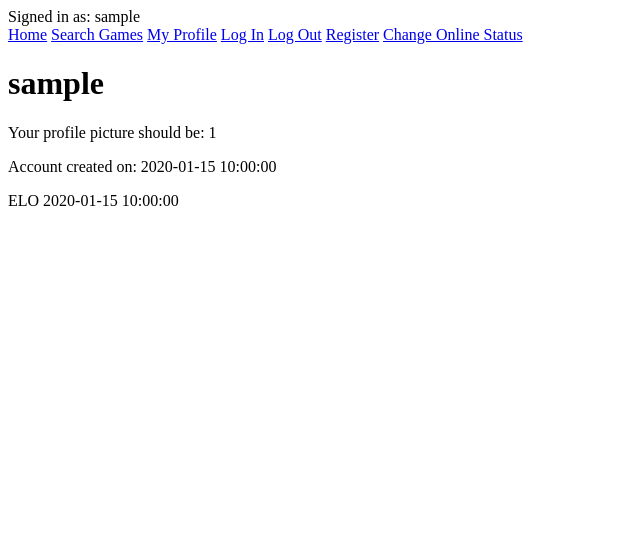
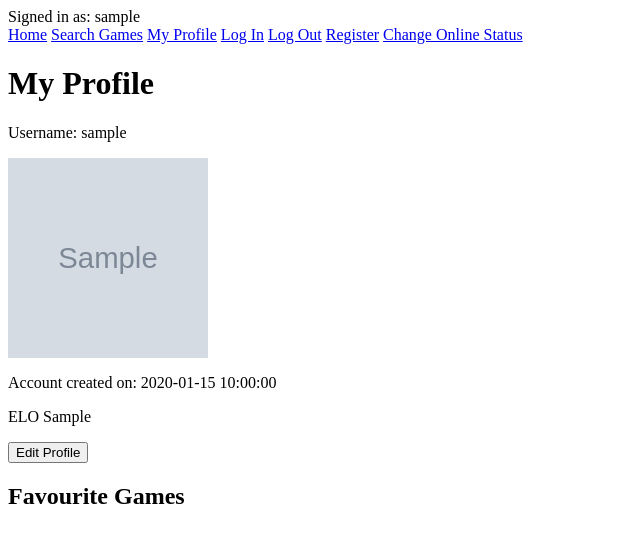
Before and after one commit to EJNicolas/CheckMate, a PHP site: page /profile.php in a window 1280 px wide. Shown: the top 543 px of the page, without its empty margins (0-640 px from the left). Run offline with PHP 8.4, Linux system fonts and the light colour scheme; the visitor is signed in with stand-in values (Sample User, id 1); tables that the repository leaves empty or names only in its code hold one stand-in row (values such as "Sample post"); grey boxes marked "Sample" are stand-in pictures.

Commit message:
Added user profile editing
Added images for pfps, added an edit button to profile and added some simple js to show and hide the editing menu

```diff
--- /dev/null
+++ b/js/profile.js
@@ -0,0 +1,13 @@
+$(document).ready(function(){
+  var editButton = $("#edit-profile-button");
+  var cancelButton = $("#cancel-button");
+
+  editButton.on("click", function(){
+    $("#edit-form").removeAttr('hidden');
+  });
+
+  cancelButton.on("click", function(){
+    $("#edit-form").attr('hidden', true);
+  });
+
+});
--- /dev/null
+++ b/profile-header.php
@@ -0,0 +1,28 @@
+<html>
+  <head>
+    <title> CheckMate </title>
+    <link rel="stylesheet" href="css/style.css">
+    <script src="https://code.jquery.com/jquery-3.6.0.js" integrity="sha256-H+K7U5CnXl1h5ywQfKtSj8PCmoN9aaq30gDh27Xc0jk=" crossorigin="anonymous"></script>
+    <script src="js/profile.js"></script>
+  </head>
+  <body>
+    <nav>
+      <?php
+        if(isset($_SESSION['username'])){
+          $name = $_SESSION['username'];
+          echo "Signed in as: " . $name . "</br>";
+        }
+        else
+          echo "You are not logged in </br>";
+      ?>
+      <a href="home.php">Home</a>
+      <a href="find-game.php">Search Games</a>
+      <a href="profile.php">My Profile</a>
+      <a href="login.php">Log In</a>
+      <a href="logout.php">Log Out</a>
+      <a href="register.php">Register</a>
+      <a href="change-status.php">Change Online Status</a>
+      <?php
+
+      ?>
+    </nav>
--- a/profile.php
+++ b/profile.php
@@ -1,6 +1,6 @@
 <?php
   session_start();
-  include("header.php");
+  include("profile-header.php");
   $db = mysqli_connect("localhost", "root", "", "chess-games");
   if($db->connect_errno) {
       $msg = "Database connection failed: ";
@@ -24,13 +24,77 @@
     header("Location: login.php");
   }
 
+  if($_SERVER['REQUEST_METHOD'] == 'POST') {
+    if( isset($_POST['username']) && isset($_POST['password']) && isset($_POST['password_confirm'])){
+      $newUsername = htmlspecialchars($_POST['username']);
+      $newPassword = htmlspecialchars($_POST['password']);
+      $newPasswordConfirm = htmlspecialchars($_POST['password_confirm']);
+      $newPictureid = $_POST['profile-picture-selection'];
+      if(empty($_POST['elo']))
+        $newElo = NULL;
+      else
+        $newElo = $_POST['elo'];
 
+        if(!($newPassword == $newPasswordConfirm)){
+          echo "<p>Passwords were not the same</p>";
+        }
+        else{
+          $encryptedPassword = password_hash($newPassword, PASSWORD_DEFAULT);
 
-  echo "<h1>$username</h1>";
-  echo "<p>Your profile picture should be: $picture</p>";
+          $updateString = "UPDATE users SET username = '$newUsername', encrypted_password = '$encryptedPassword', player_elo = '$newElo', picture_id = '$newPictureid' WHERE email = '$email'";
+          echo "<p>$updateString</p>";
+          $result = $db->query($updateString);
+            if($result){
+              echo "<p>Update was successful</p>";
+              $_SESSION['username'] = $newUsername;
+              header("Location: profile.php");
+            }
+            else{
+              echo "<p>Update was not successful</p>";
+            }
+          }
+        }
+        else{
+          echo "<p>All inputs are not present</p>";
+        }
+    }
+
+  echo "<h1>My Profile</h1>";
+  echo "<p>Username: $username</p>";
+  $queryString = "SELECT file_location FROM profile_picture WHERE picture_id = $picture";
+  $result = $db->query($queryString);
+  while($row = $result->fetch_assoc()){
+    $pictureFile = $row['file_location'];
+  }
+  echo "<img src='$pictureFile' width='200' height='200'>";
   echo "<p>Account created on: $date</p>";
-  echo "<p>ELO $date</p>";
+  if(!$elo==0){
+    echo "<p>ELO $elo</p>";
+  }
 
+  echo "<button type='button' id='edit-profile-button'>Edit Profile</button>";
+
+  echo "<form action='profile.php' method='post' id='edit-form' hidden>";
+    echo "<label>Username:</label><br />";
+    echo "<input type='text' name='username' value='' required /><br />";
+    echo "<label>Password:</label><br />";
+    echo "<input type='password' name='password' value='' required /><br />";
+    echo "<label>Confirm Password:</label><br />";
+    echo "<input type='password' name='password_confirm' value='' required /><br />";
+    echo "<label>Chess ELO: (Optional)</label><br />";
+    echo "<input type='number' name='elo' value='' /><br />";
+    echo "<label>Select profile picture</label><br />";
+    echo "<select name='profile-picture-selection'>";
+      echo "<option selected value = '1'>1</option>";
+      for($i=2;$i<=10;$i++){
+        echo "<option value = '$i'>$i</option>";
+      }
+    echo "</select> <br />";
+    echo "<input type='submit' />";
+    echo "<button type='button' id='cancel-button'>Cancel</button>";
+  echo "</form>";
+
+  echo "<h2>Favourite Games</h2>";
 
   include("footer.php");
 ?>
--- a/register.php
+++ b/register.php
@@ -10,10 +10,7 @@
   }
 
   if($_SERVER['REQUEST_METHOD'] == 'POST') {
-    // TODO: check for existing user account, if there is none, encrypt the password and save the entry
-    // Make sure password matches
-    if( isset($_POST['email']) && isset($_POST['username']) && isset($_POST['password']) && isset($_POST['password_confirm'])){
-      $email = $_POST['email'];
+    if( isset($_POST['username']) && isset($_POST['password']) && isset($_POST['password_confirm'])){
       $username = htmlspecialchars($_POST['username']);
       $password = htmlspecialchars($_POST['password']);
       $passwordConfirm = htmlspecialchars($_POST['password_confirm']);
```
Also changed, not shown: images/profile-picture-1.jpg (added), images/profile-picture-10.jpg (added), images/profile-picture-2.jpg (added), images/profile-picture-3.jpg (added), images/profile-picture-4.jpg (added), images/profile-picture-5.jpg (added), images/profile-picture-6.jpg (added), images/profile-picture-7.jpg (added), images/profile-picture-8.jpg (added), images/profile-picture-9.jpg (added).
